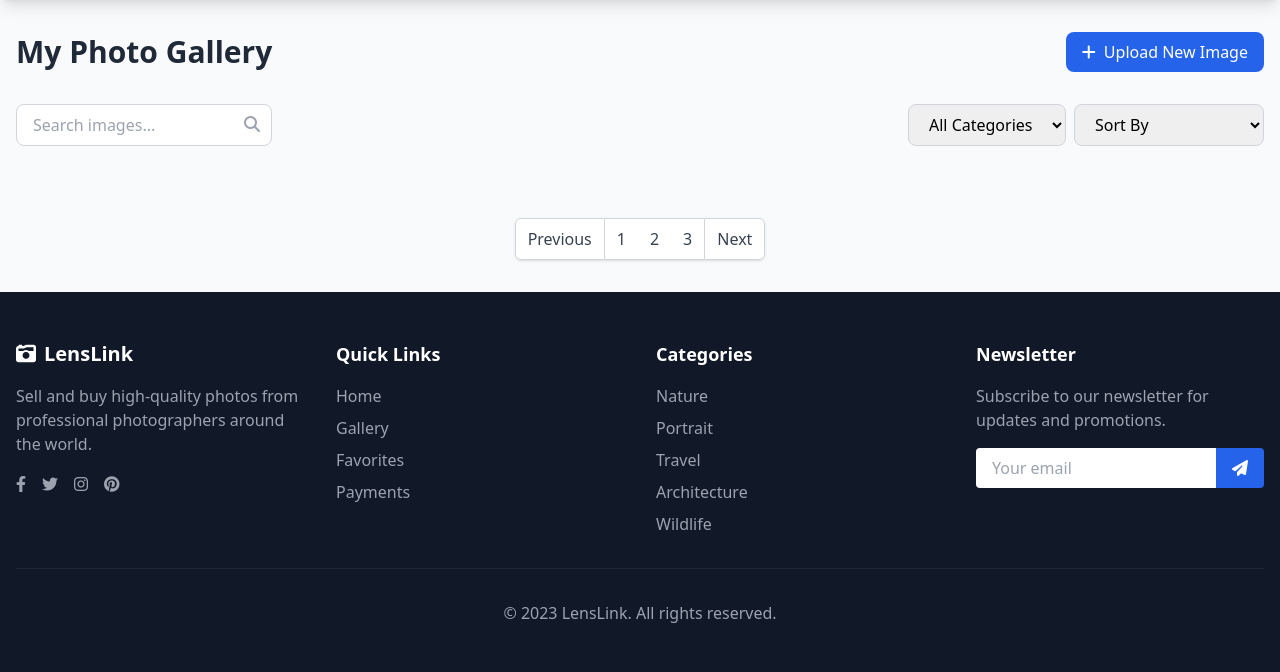
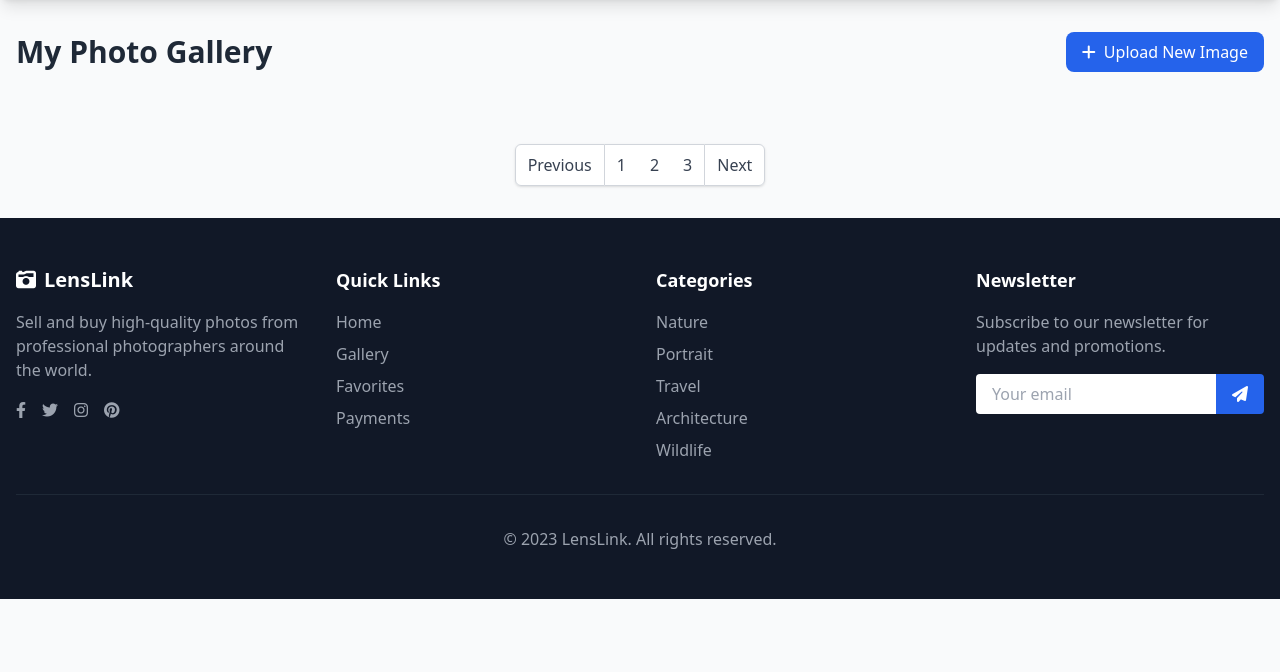
Before and after one commit to Ravindu-lasal/LensLink, a PHP site: page /uploads.php in a window 1280 px wide. Shown: the part 64-736 px from the top of the page. Run offline with PHP 8.4, Linux system fonts and the light colour scheme; the visitor is signed in with stand-in values (Sample User, id 1); data comes from the database, SQL or seed files in the repository; data that the repository does not hold is empty; some libraries are stand-ins or nearby versions.

Commit message:
Remove category fetching and related UI elements from uploads.php for simplification

```diff
--- a/uploads.php
+++ b/uploads.php
@@ -1,17 +1,6 @@
 <?php
 require_once 'config/db_conn.php';
 session_start();
-
-// Fetch categories
-$categories = [];
-$sql = "SELECT id, name FROM categories ORDER BY name ASC";
-$result = $conn->query($sql);
-
-if ($result && $result->num_rows > 0) {
-    while ($row = $result->fetch_assoc()) {
-        $categories[] = $row;
-    }
-}
 
 // Check if user is logged in
 if (!isset($_SESSION['user_id'])) {
@@ -21,17 +10,13 @@ if (!isset($_SESSION['user_id'])) {
 
 $user_id = $_SESSION['user_id'];
 
-$imgsql = "SELECT images.*, categories.name AS category_name FROM images
-        LEFT JOIN categories ON images.category_id = categories.id
-        WHERE images.user_id = ? ORDER BY created_at DESC";
+// Simple query to get user's images
+$imgsql = "SELECT * FROM images WHERE user_id = ? ORDER BY created_at DESC";
 
 $stmt = $conn->prepare($imgsql);
 $stmt->bind_param("i", $user_id);
 $stmt->execute();
 $result = $stmt->get_result();
-
-// Debug information
-echo "<!-- Debug: Number of images found: " . $result->num_rows . " -->";
 
 // Store all results in an array for debugging
 $all_images = [];
@@ -129,30 +114,7 @@ mysqli_data_seek($result, 0);
             ?>
         </div>
 
-        <!-- Search and Filter -->
-        <div class="flex flex-col md:flex-row justify-between mb-8">
-            <div class="relative mb-4 md:mb-0">
-                <input type="text" placeholder="Search images..." class="w-full md:w-64 px-4 py-2 border border-gray-300 rounded-lg focus:outline-none focus:ring-2 focus:ring-blue-600">
-                <i class="fas fa-search absolute right-3 top-3 text-gray-400"></i>
-            </div>
-            <div class="flex space-x-2">
-                <select class="px-4 py-2 border border-gray-300 rounded-lg focus:outline-none focus:ring-2 focus:ring-blue-600">
-                    <option>All Categories</option>
-                    <option>Nature</option>
-                    <option>Portrait</option>
-                    <option>Travel</option>
-                    <option>Architecture</option>
-                </select>
-                <select class="px-4 py-2 border border-gray-300 rounded-lg focus:outline-none focus:ring-2 focus:ring-blue-600">
-                    <option>Sort By</option>
-                    <option>Newest</option>
-                    <option>Oldest</option>
-                    <option>Most Popular</option>
-                    <option>Price: Low to High</option>
-                    <option>Price: High to Low</option>
-                </select>
-            </div>
-        </div> <!-- Image Grid -->
+        <!-- Image Grid -->
         <div class="grid grid-cols-1 sm:grid-cols-2 md:grid-cols-3 lg:grid-cols-4 gap-6">
             <!-- Image Card 1 -->
             <?php
@@ -173,7 +135,6 @@ mysqli_data_seek($result, 0);
                         </button>
                         <div class="text-center p-4">
                             <h3 class="text-white font-bold text-xl mb-2"><?= htmlspecialchars($row['title']) ?></h3>
-                            <p class="text-white text-sm mb-2"><?= htmlspecialchars($row['category_name']) ?></p>
                             <p class="text-white">Lkr <?= number_format($row['price'], 2) ?></p>
                         </div>
                     </div>
```
